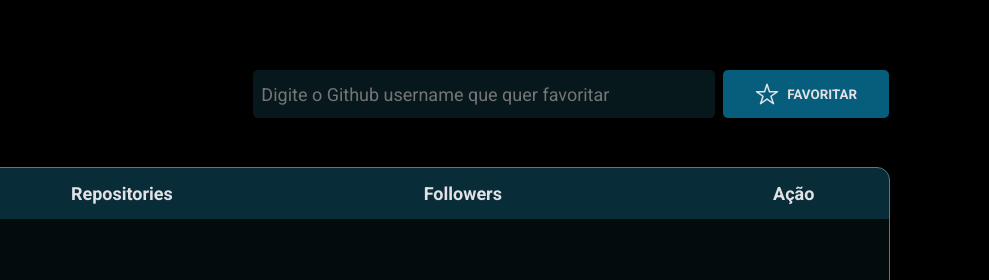
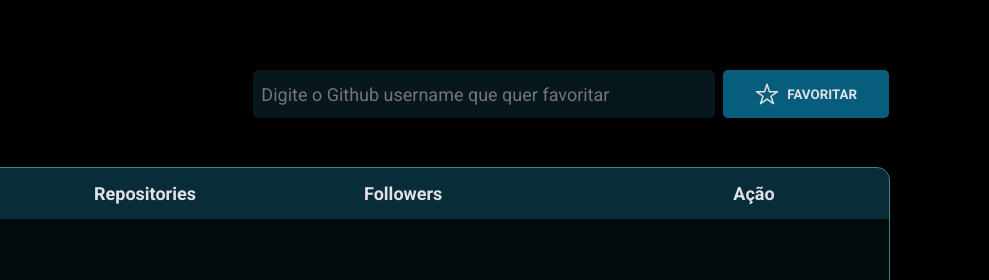
Before and after one commit to gabrielzleonardo/explorer-gitfavs-js, a plain HTML site: page index.html in a window 1280 px wide. Shown: the top 280 px of the page, 291-1280 px from the left. Drawn offline with Linux system fonts and the light colour scheme.

Commit message:
projeto finalizado

```diff
--- a/style.css
+++ b/style.css
@@ -121,9 +121,17 @@ tbody tr + tr {
   border-top: solid 1px #4a808c;
 }
 
-tbody {
-  max-height: 10px;
+table tbody {
+  display: block;
+  max-height: 546px;
   overflow-y: auto;
+}
+
+table thead,
+table tbody tr {
+  display: table;
+  width: 100%;
+  table-layout: fixed;
 }
 
 table * {
@@ -230,6 +238,20 @@ tfoot td p {
   color: #4e5455;
 }
 
+::-webkit-scrollbar {
+  width: 6px;
+  height: 120px;
+}
+
+::-webkit-scrollbar-track {
+  background: none;
+}
+
+::-webkit-scrollbar-thumb {
+  background: #4a808c;
+  border-radius: 10px;
+}
+
 @media (max-width: 790px) {
   table th + th {
     padding: 15px 5px 15px 0;
```
